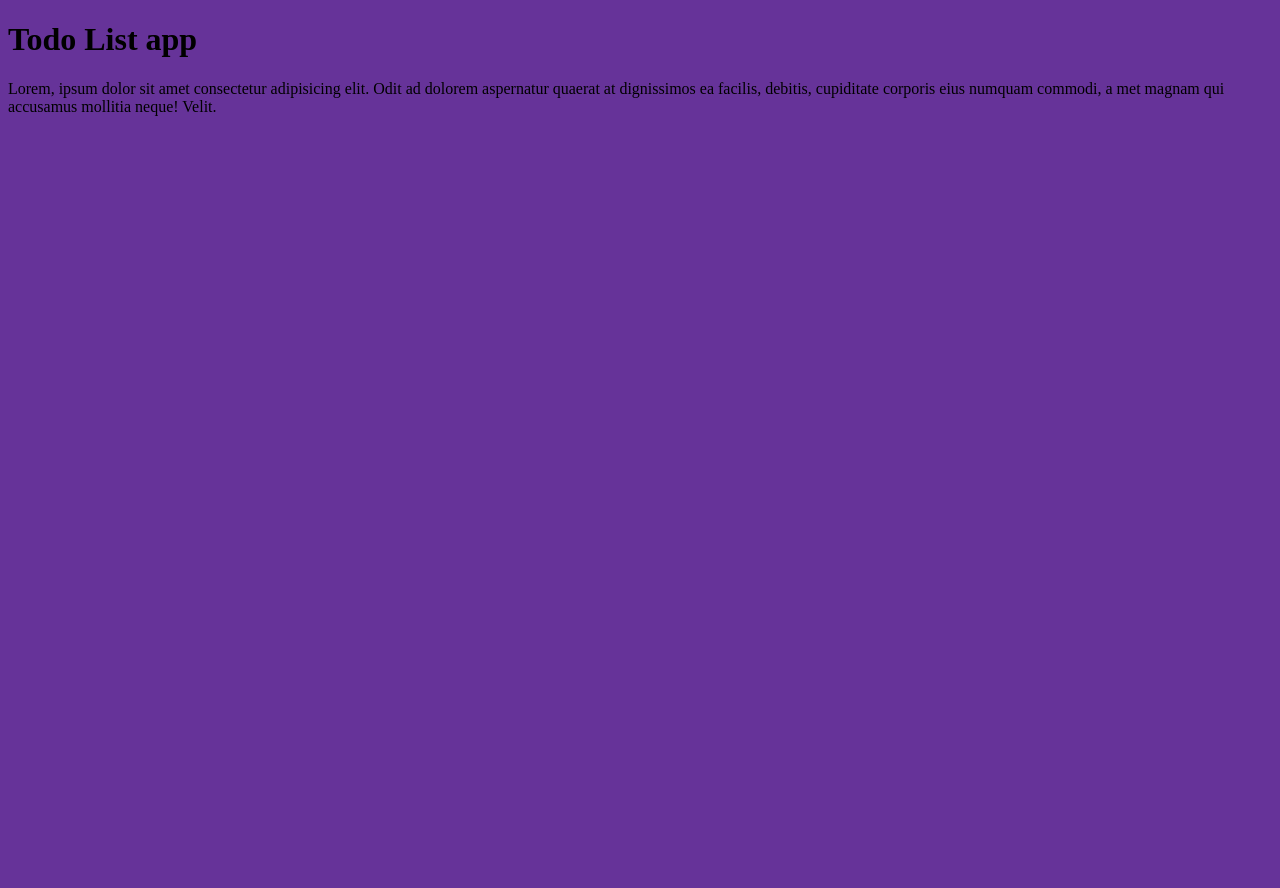
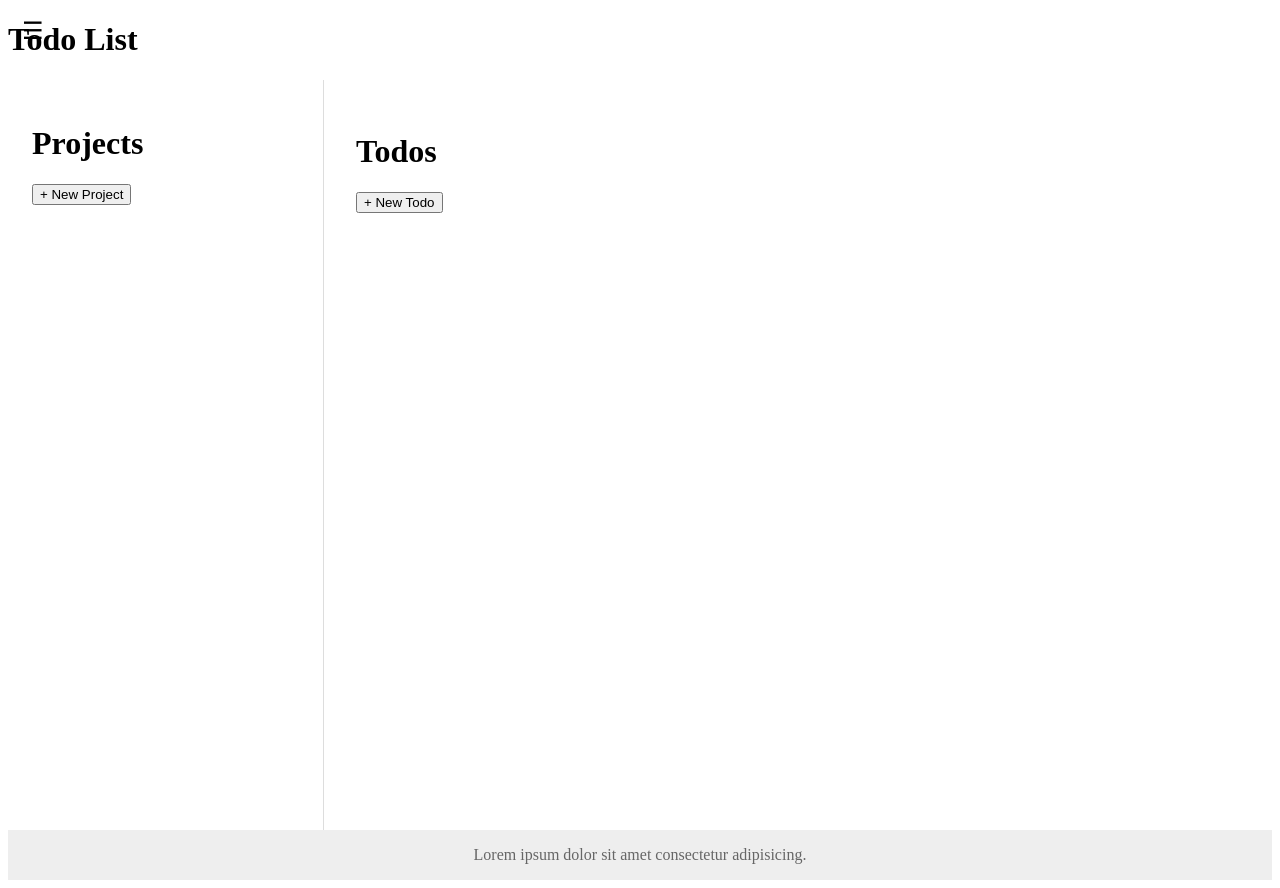
Before and after one commit to GuyMoreno/odin-todo-list, a website built with webpack: page src/template.html in a window 1280 px wide. Before the commit the page ends 800 px from the top, so only its background shows below. Built offline with nearby package versions, Linux system fonts and the light colour scheme.

```diff
--- a/src/index.js
+++ b/src/index.js
@@ -5,37 +5,30 @@
 
 const projectManager = new ProjectManager();
 
-// Create a new project
-const schoolProject = new Project("School");
-
-const workProject = new Project("Work");
-
 const defaultProject = new Project("Inbox");
 
-projectManager.addProject(schoolProject);
-projectManager.addProject(workProject);
 projectManager.addProject(defaultProject);
-// Tests
+
 const todo = new Todo(
-  "Do todo-list project",
-  "Complete the todo list project",
+  "Example",
+  "This is an example todo",
   "2025-04-23",
-  "high"
+  "low"
 );
 
-const todo2 = new Todo(
-  "UX design",
-  "Add footer to the page",
-  "2025-04-23",
-  "medium"
-);
+// const todo2 = new Todo(
+//   "UX design",
+//   "Add footer to the page",
+//   "2025-04-23",
+//   "medium"
+// );
 
 // Add todo to project
-schoolProject.addTodo(todo);
-workProject.addTodo(todo2);
+defaultProject.addTodo(todo);
+// workProject.addTodo(todo2);
 
 // console.log(schoolProject);
 // console.log(workProject);
-console.log(projectManager);
+console.log(defaultProject.todos);
 
 // console.log(todo.priority);
--- a/src/styles.css
+++ b/src/styles.css
@@ -1,4 +1,42 @@
 /* styles.css */
-body {
+/* body {
   background-color: rebeccapurple;
+} */
+
+.container {
+  display: grid;
+  grid-template-columns: repeat(12, 1fr);
+  grid-template-rows: 1fr auto;
+  height: 100vh;
+  gap: 0; /* optional spacing between columns/rows */
 }
+.sidebar {
+  grid-column: span 3; /* 3 out of 12 columns */
+  padding: 1.5rem;
+  background-color: #fff;
+  border-right: 1px solid #ddd;
+}
+
+#toggle-sidebar {
+  position: absolute;
+  top: 1rem;
+  left: 1rem;
+  background: none;
+  border: none;
+  font-size: 1.5rem;
+  z-index: 1000;
+  cursor: pointer;
+}
+
+.main-content {
+  grid-column: span 9; /* remaining 9 out of 12 */
+  padding: 2rem;
+}
+
+.footer {
+  grid-column: 1 / -1; /* span all 12 columns */
+  background-color: #eee;
+  padding: 1rem 2rem;
+  text-align: center;
+  color: #666;
+}
--- a/src/template.html
+++ b/src/template.html
@@ -5,10 +5,23 @@
     <meta name="viewport" content="width=device-width, initial-scale=1.0" />
     <title>Todo List app</title>
   </head>
-  <h1>Todo List app</h1>
+  <h1>Todo List</h1>
   <body>
-    Lorem, ipsum dolor sit amet consectetur adipisicing elit. Odit ad dolorem
-    aspernatur quaerat at dignissimos ea facilis, debitis, cupiditate corporis
-    eius numquam commodi, a met magnam qui accusamus mollitia neque! Velit.
+    <div class="container">
+      <button id="toggle-sidebar" class="button">☰</button>
+      <div class="sidebar">
+        <h1>Projects</h1>
+        <ul id="project-list"></ul>
+        <button id="addProjectBtn" class="button">+ New Project</button>
+      </div>
+      <div class="main-content">
+        <h1>Todos</h1>
+        <button id="addTodoBtn" class="button">+ New Todo</button>
+        <div id="todo-list"></div>
+      </div>
+      <div class="footer">
+        Lorem ipsum dolor sit amet consectetur adipisicing.
+      </div>
+    </div>
   </body>
 </html>
```
Also changed, not shown: src/todoDom.js (+12 -0 lines), src/projectDom.js (added), src/uiController.js (deleted).
